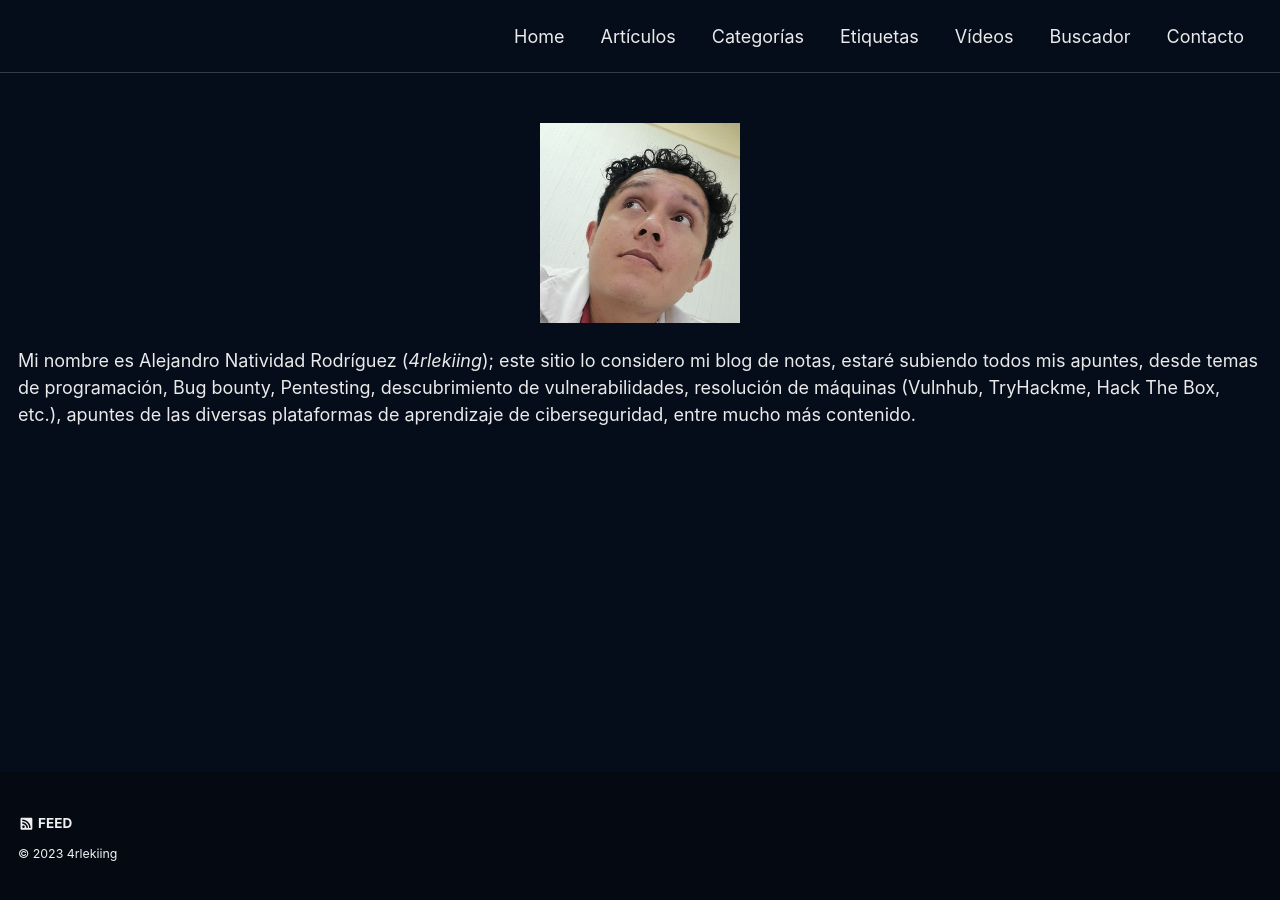
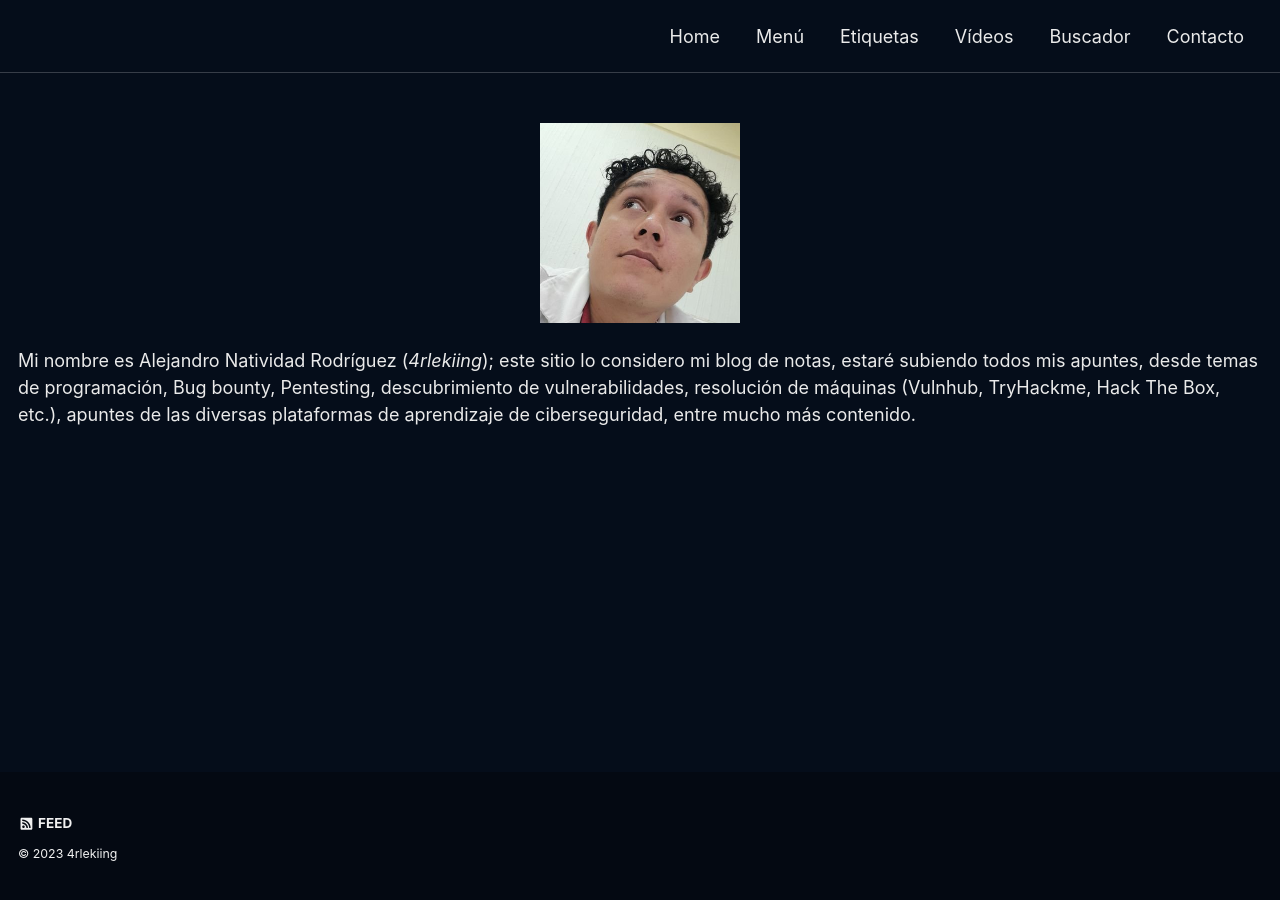
Before and after one commit to 4rleking/redes.github.io, a Jekyll site: the page built from _pages/about.md, in a window 1280 px wide. Built offline with Jekyll 4.4.1, drawn with Linux system fonts in a browser that asks for light colours; cached includes are drawn as plain includes; a script that is not in the unit is left out.

Commit message:
Update navigation.yml

```diff
--- a/_data/navigation.yml
+++ b/_data/navigation.yml
@@ -1,10 +1,8 @@
 main:
   - title: "Home"
+    url: https://4rleking.github.io
+  - title: "Menú"
     url: /
-  - title: "Artículos"
-    url: /year-archive/
-  - title: "Categorías"
-    url: /categories/
   - title: "Etiquetas"
     url: /tags/
   - title: "Vídeos"
```
